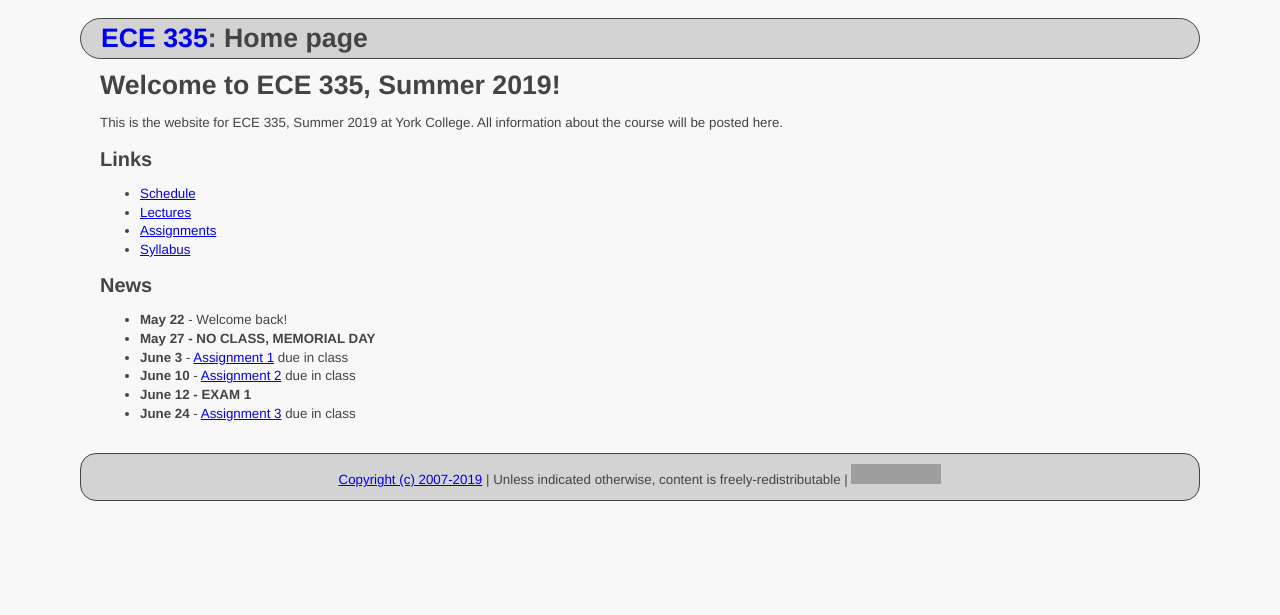
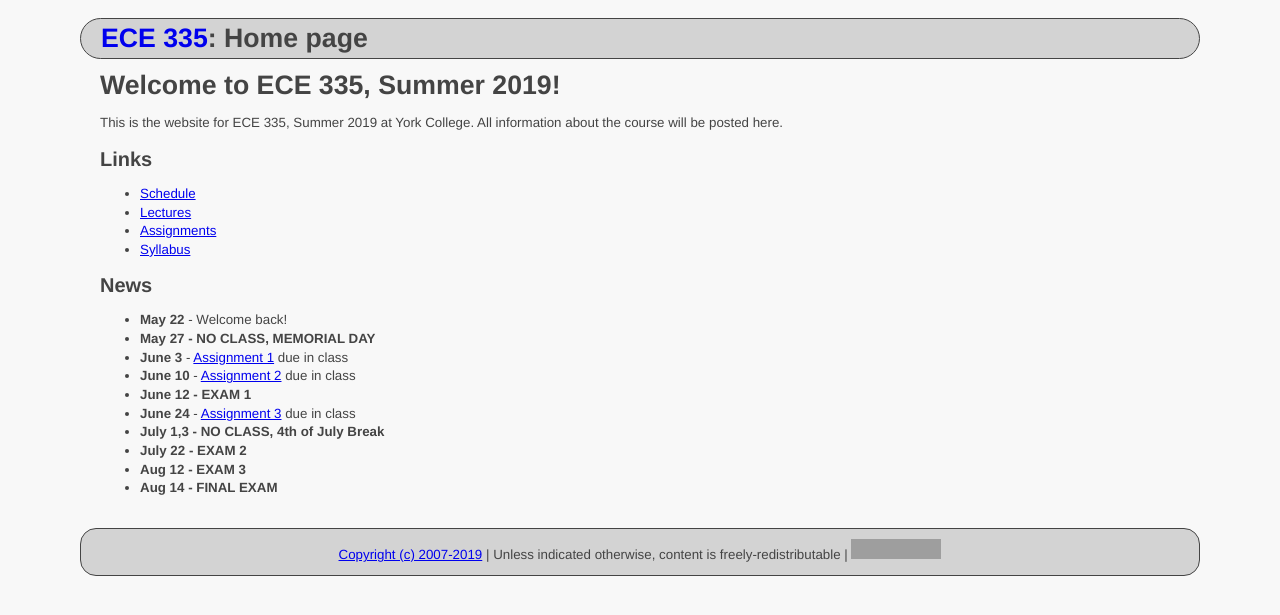
Before and after one commit to ycpcs/ece335-summer2019, a Jekyll site: the page built from index.md, in a window 1280 px wide. Shown: the top 615 px of the page. Built offline with Jekyll 4.4.1, drawn with Linux system fonts in a browser that asks for light colours; grey boxes are pictures that could not be loaded.

Commit message:
update index
update index

```diff
--- a/index.md
+++ b/index.md
@@ -23,3 +23,7 @@ All information about the course will be posted here.
 * **June 10** - [Assignment 2](assign/assign02.html) due in class
 * **June 12 - EXAM 1**
 * **June 24** - [Assignment 3](assign/assign03.html) due in class
+* **July 1,3 - NO CLASS, 4th of July Break**
+* **July 22 - EXAM 2**
+* **Aug 12 - EXAM 3**
+* **Aug 14 - FINAL EXAM**
```
